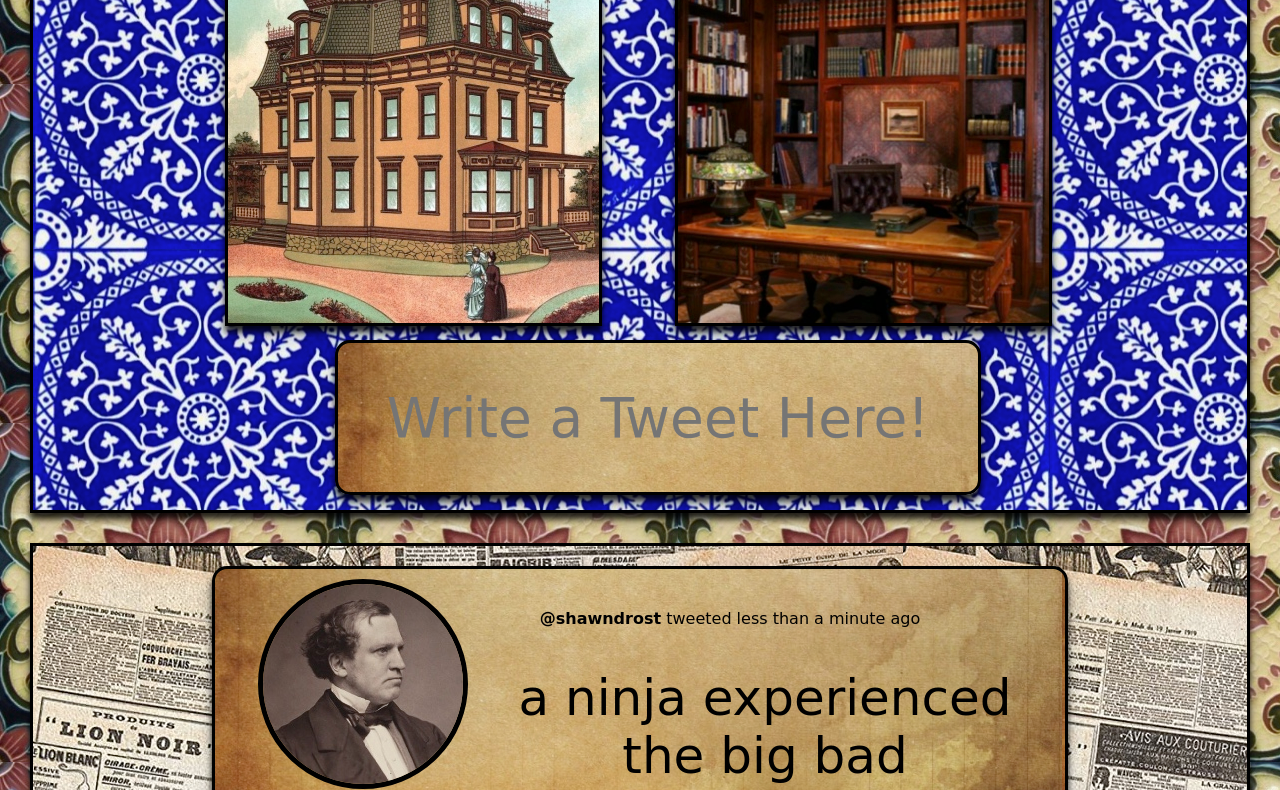
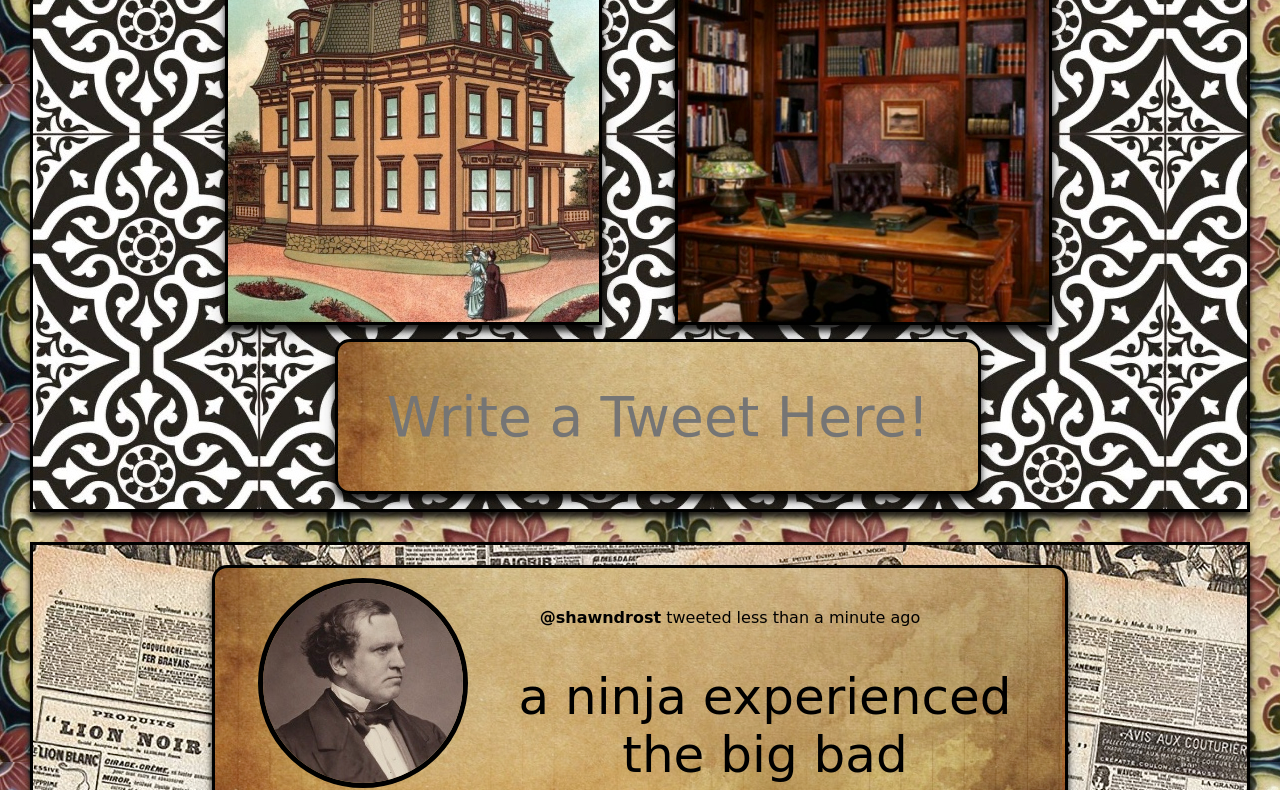
Before and after one commit to parryk303/Victorian-Twitter, a website: page public/index.html in a window 1280 px wide. Shown: the part 255-1045 px from the top of the page. Drawn offline with Linux system fonts and the light colour scheme; a web font is replaced by a local one.

Commit message:
changed styling

```diff
--- a/public/index.html
+++ b/public/index.html
@@ -30,14 +30,14 @@
         .appendTo($header);
 
         // Flags
-        var $flagLeft = $('<img class="main" src="https://i.gifer.com/EMcL.gif">')
+        var $flagLeft = $('<img src="https://i.gifer.com/EMcL.gif">')
         .css('grid-column', '1')
         .css('grid-row', '1')
         .css('height', '100px')
         .css('width', '150px')
         .css('margin', '10px 10px 10px 10px')
         .appendTo($header);
-        var $flagRight = $('<img class="main" src="https://i.gifer.com/EMcL.gif">')
+        var $flagRight = $('<img src="https://i.gifer.com/EMcL.gif">')
         .css('grid-column', '5')
         .css('grid-row', '1')
         .css('height', '100px')
@@ -52,7 +52,7 @@
         .css('grid-template-rows', '400px 200px')
         .css('grid-template-columns', '400px 50px 400px')
         .css('justify-content', 'center')
-        .css('background', 'url(backgrounds/headerBackground.jpg)')
+        .css('background', 'url(backgrounds/victoria.jpg)')
         .css('box-shadow', '0 10px 20px rgba(0,0,0,0.19), 0 6px 6px rgba(0,0,0,0.8)')
         .appendTo('body');
 
@@ -135,7 +135,6 @@
         .css('margin', '30px 0px 15px 120px')
         .css('padding', '20px 20px 20px 20px')
         .css('align-content', 'center')
-        .css('font-family', 'Helvetica')
         .css('text-align', 'center')
         .css('border', 'solid')
         .appendTo($input);
```
Also changed, not shown: public/backgrounds/victoria.jpg (added).
